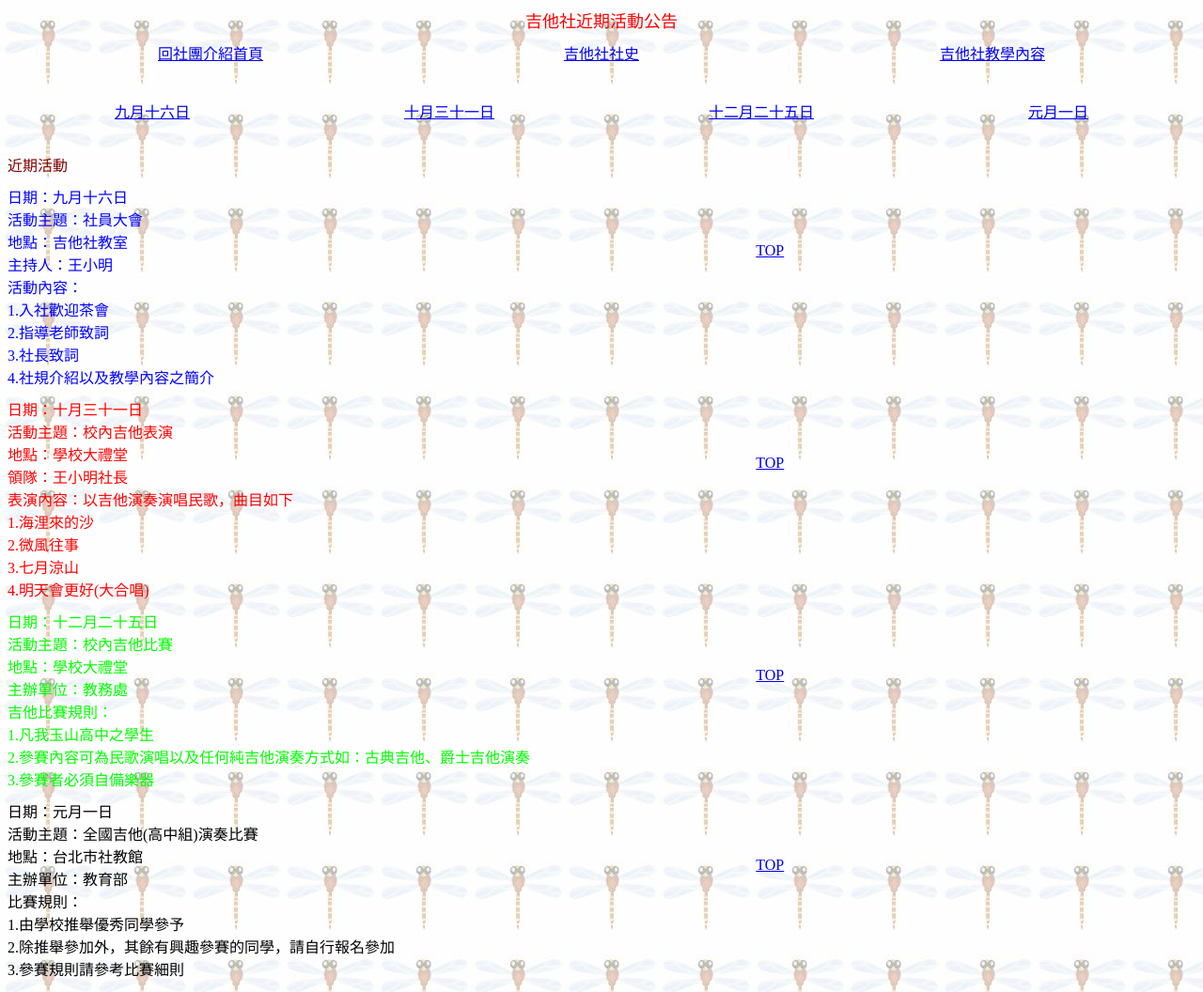
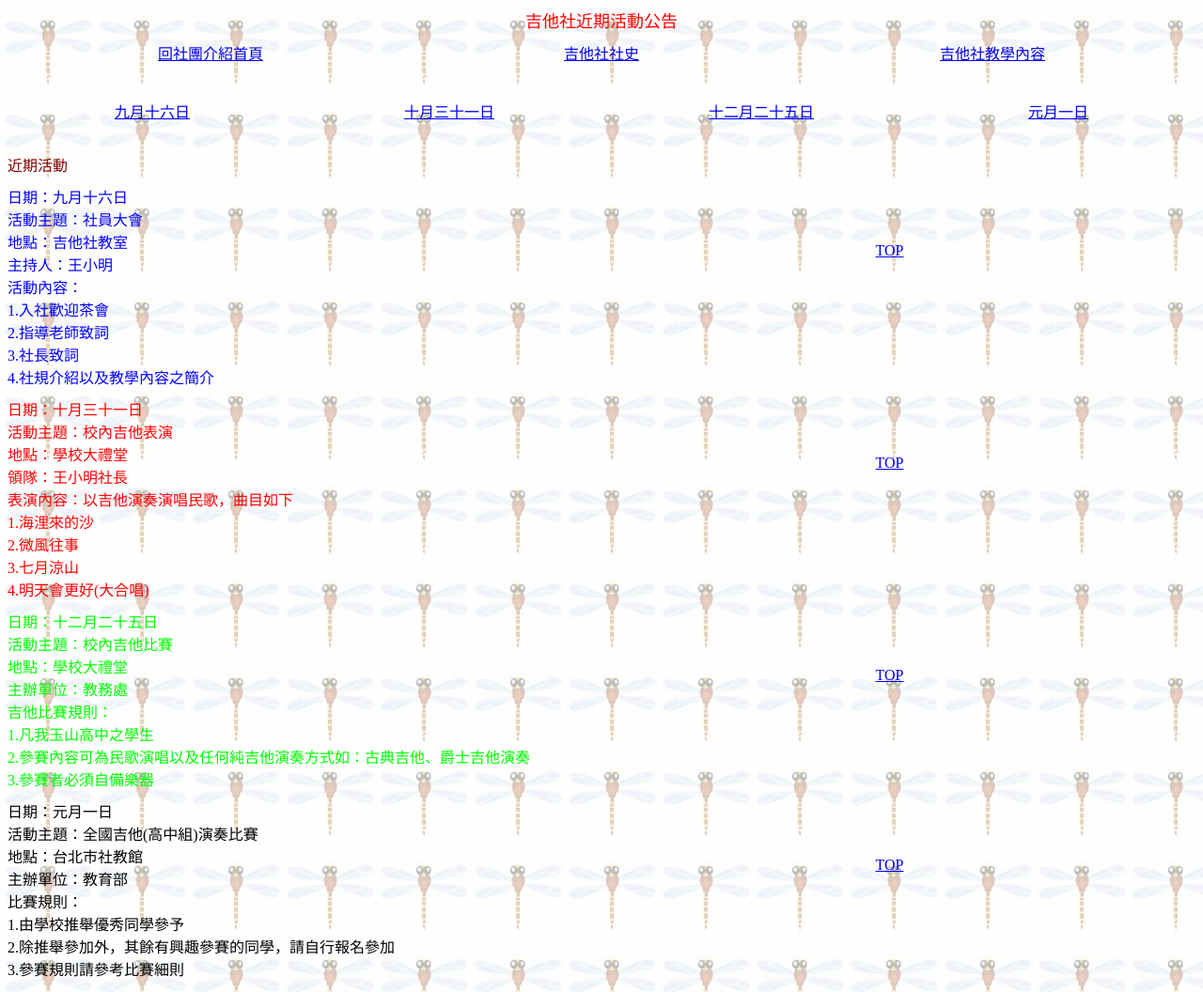
Before and after one commit to mokuchou/web_design_c_1, a plain HTML site: page guitar_event.html in a window 1280 px wide. Shown: the whole page at 94% size. Drawn offline with Linux system fonts and the light colour scheme.

Commit message:
修正TOP置中

```diff
--- a/guitar_event.html
+++ b/guitar_event.html
@@ -47,6 +47,8 @@
         }
 
         .top {
+            display: block;
+            flex-basis: 25%;
             text-align: center;
             line-height: 150px;
         }
```
